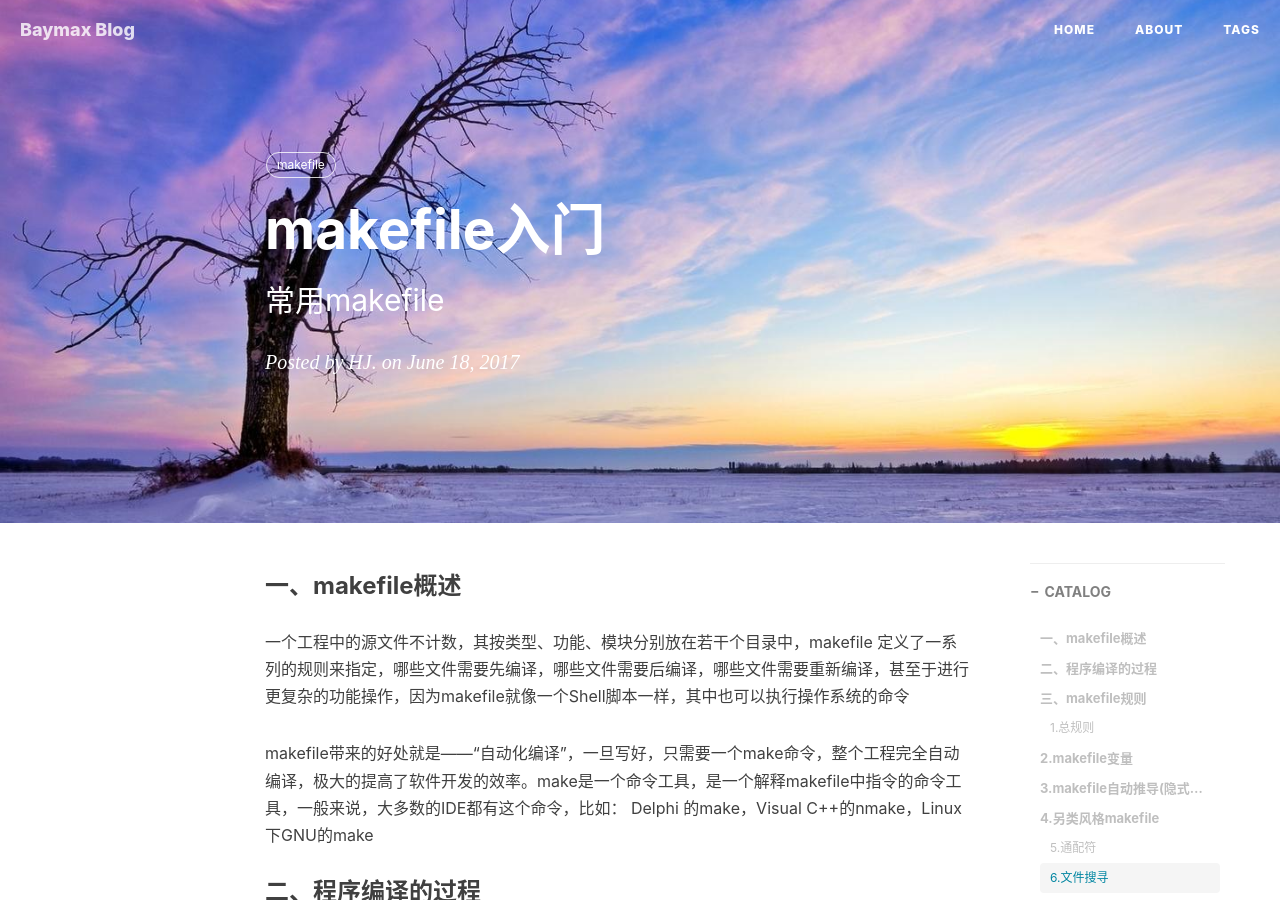
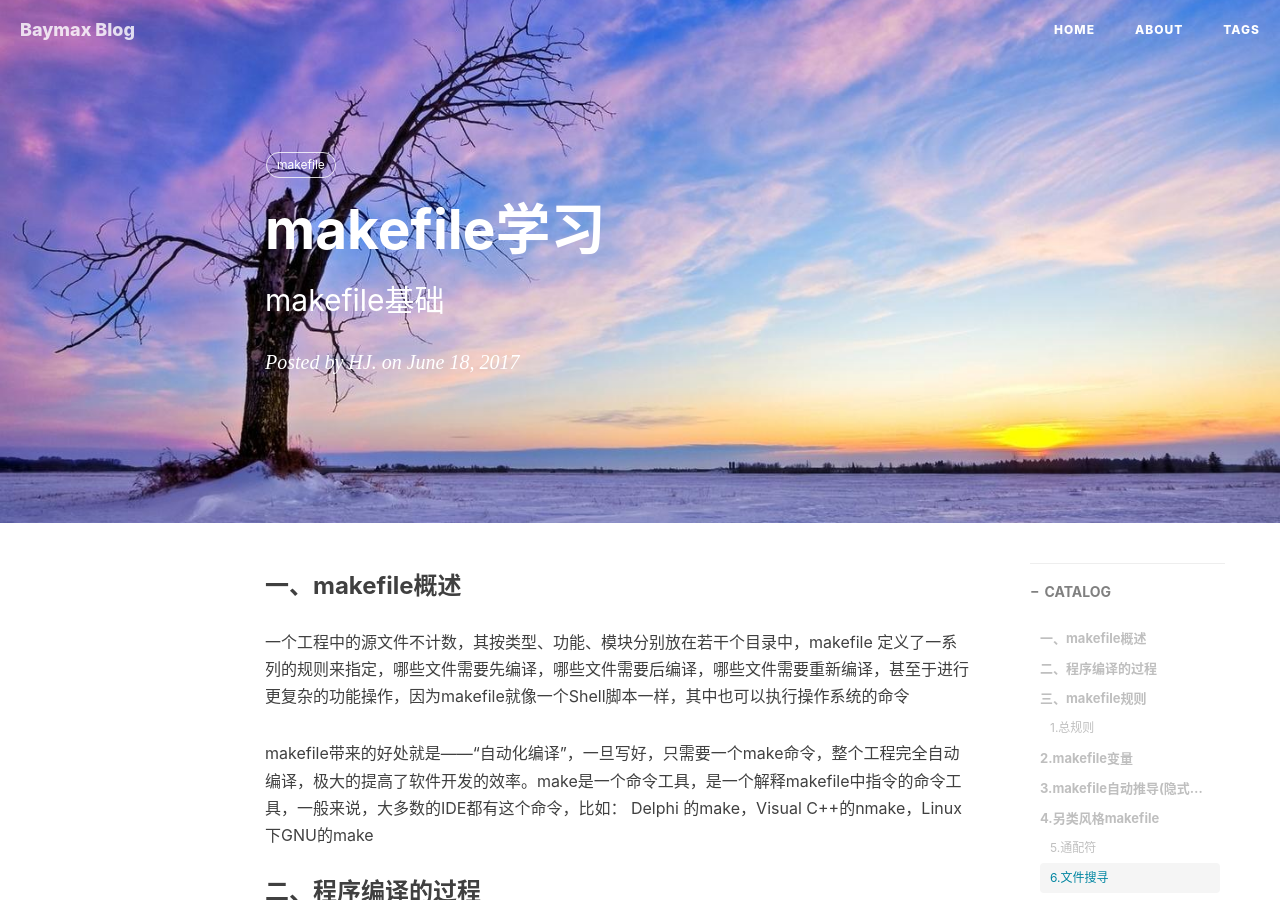
Before and after one commit to Lmonologue/baymax.github.io, a Jekyll site: the page built from _posts/2017-07-05-makefile学习.md, in a window 1280 px wide and 900 px high. Built offline with Jekyll 4.4.1, drawn with Linux system fonts in a browser that asks for light colours; nearby versions of some CDN libraries; comment, search, counter and statistics services are not loaded.

Commit message:
Update 2017-07-05-makefile学习.md

```diff
--- a/_posts/2017-07-05-makefile学习.md
+++ b/_posts/2017-07-05-makefile学习.md
@@ -1,7 +1,7 @@
 ---
 layout:		post
-title:		"makefile入门"
-subtitle:	"常用makefile"
+title:		"makefile学习"
+subtitle:	"makefile基础"
 date:		2017-06-18
 author:		"HJ."
 header-img:	"img/post-bg-2017.jpg"
```
